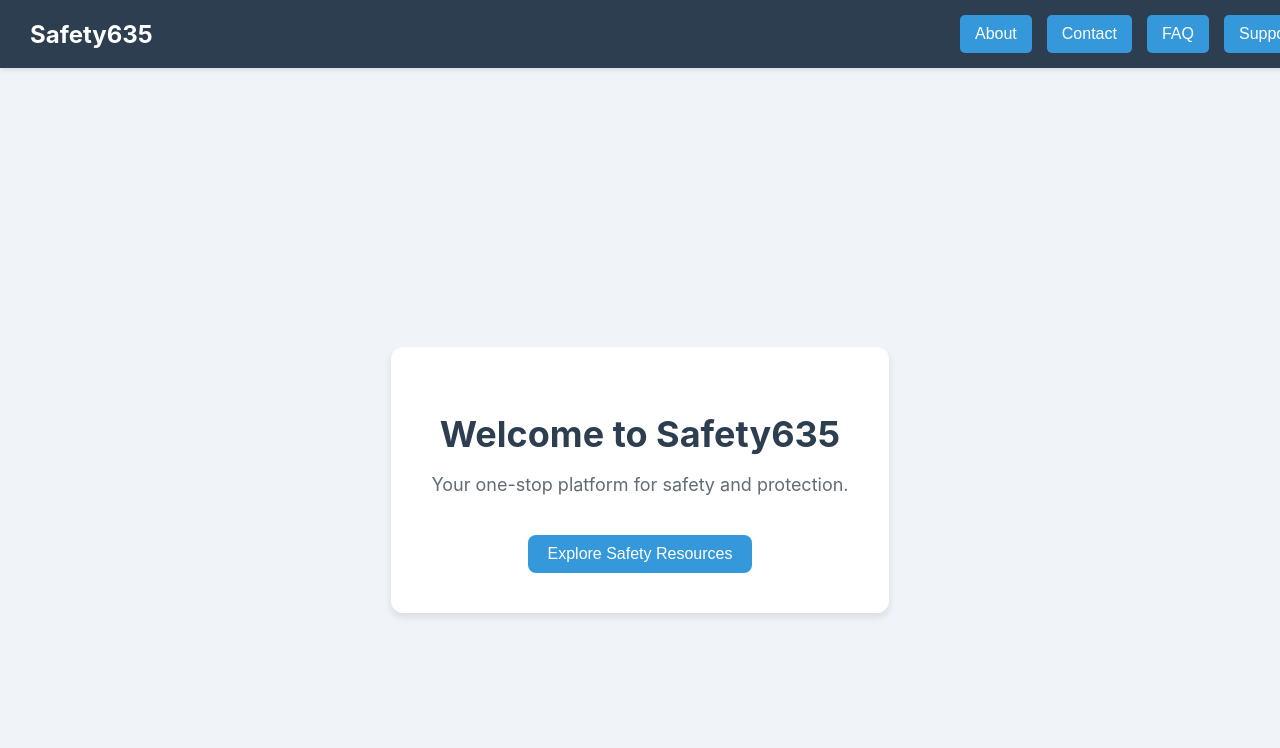
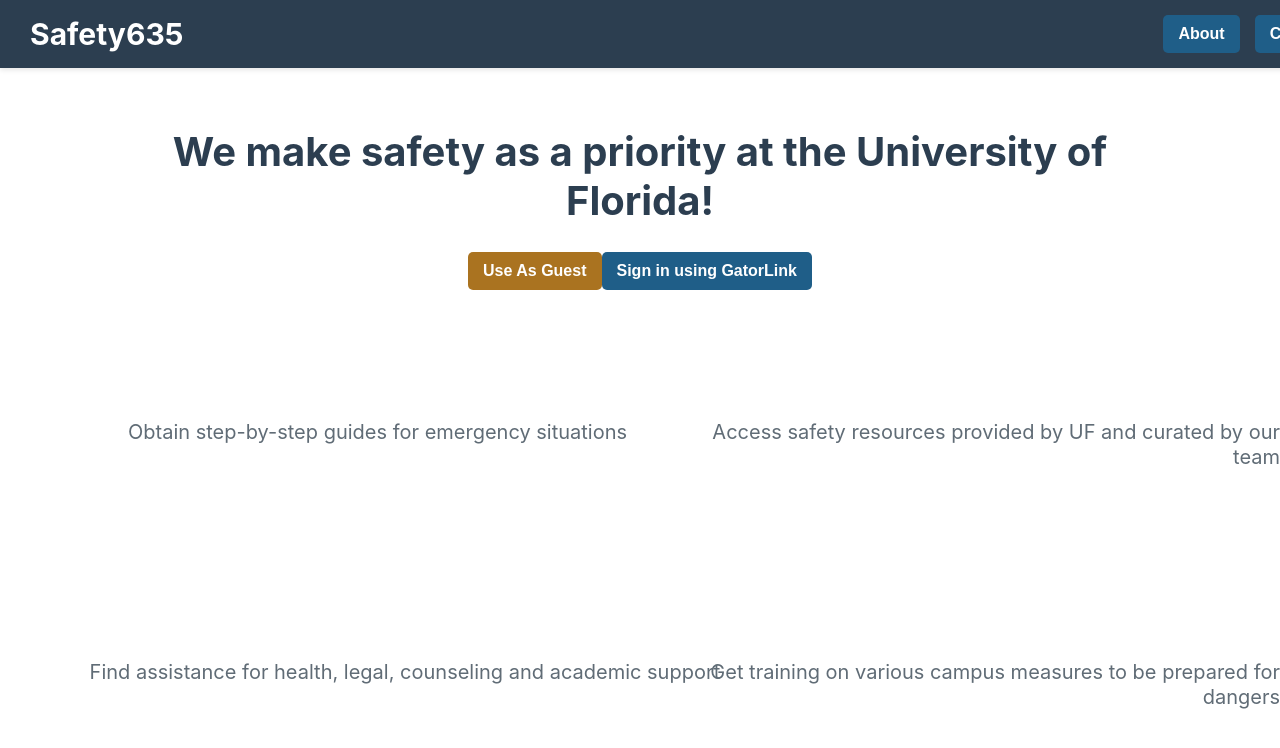
Before and after one commit to Lin-Selina/Safety365, a React (Create React App) app: page / in a window 1280 px wide. Shown: the top 748 px of the page. Built offline with nearby package versions, Linux system fonts and the light colour scheme.

Commit message:
Style the Welcome and Home Pages

```diff
--- a/src/App.css
+++ b/src/App.css
@@ -1,11 +1,10 @@
-/* Header */
-.header {
+.header { /* Header at the top */
   position: fixed;
   top: 0;
   left: 0;
   width: 100%;
   display: flex;
-  justify-content: space-between;
+  justify-content: flex-start;
   align-items: center;
   background-color: #2c3e50;
   padding: 15px 30px;
@@ -14,11 +13,11 @@
   z-index: 1000;
 }
 
-.logo {
-  font-size: 24px;
+.logo { /* Logo styling which is at the top left */
+  font-size: 30px;
   font-weight: bold;
   color: white;
-  text-decoration: none; /* Removes underline */
+  text-decoration: none;
   cursor: pointer;
 }
 
@@ -26,29 +25,29 @@
   text-decoration: underline;
 }
 
-.nav-buttons {
+.nav-buttons { /* Styling of the buttons in the header*/
   display: flex;
   gap: 15px;
+  margin-left: 980px;
 }
 
-.nav-button {
+.nav-button { /* Text styling for the header buttons */
   padding: 10px 15px;
-  background-color: #3498db;
+  background-color: #1f5e88;
   color: white;
   border: none;
   border-radius: 5px;
   cursor: pointer;
   font-size: 16px;
+  font-weight: bold;
 }
 
 .nav-button:hover {
   background-color: #2980b9;
 }
 
-/* Main Content */
-.app-container {
+.app-container { /* background styling */
   text-align: center;
-  padding: 80px 20px; /* Ensures content does not overlap with fixed header */
   background-color: #f0f4f8;
   min-height: 100vh;
   display: flex;
@@ -57,7 +56,7 @@
   align-items: center;
 }
 
-.welcome-header {
+.home-header {
   background: #ffffff;
   padding: 40px;
   border-radius: 12px;
@@ -65,13 +64,13 @@
   max-width: 600px;
 }
 
-.welcome-header h1 {
+.home-header h1 {
   color: #2c3e50;
   font-size: 36px;
   margin-bottom: 10px;
 }
 
-.welcome-header p {
+.home-header p {
   font-size: 18px;
   color: #606c76;
   margin-bottom: 20px;
@@ -90,7 +89,7 @@
 
 .explore-button, .back-button {
   padding: 10px 20px;
-  background-color: #3498db;
+  background-color: #1f5e88;
   color: white;
   font-size: 16px;
   border: none;
@@ -103,8 +102,74 @@
   background-color: #2980b9;
 }
 
-/* Blank Pages */
 .blank-page {
   text-align: center;
   padding: 100px;
 }
+
+.welcome-heading { /* Styling for the Welcome.js heading */
+  font-size: 40px;
+  font-weight: bold;
+  color: #2c3e50;
+}
+
+.welcome-buttons { /* Styling of the buttons in Welcome.js*/
+  display: flex;
+  gap: 15px;
+  margin-left: 980px;
+}
+
+.welcome-button { /* Text styling for the Welcome.js buttons */
+  padding: 10px 15px;
+  background-color: #aa7320;
+  color: white;
+  border: none;
+  border-radius: 5px;
+  cursor: pointer;
+  font-size: 16px;
+  font-weight: bold;
+}
+
+.welcome-button:hover {
+  background-color: #b68941;
+}
+
+.welcome-paragraph1 { /* Styling for the Welcome.js paragraph 1*/
+  font-size: 20px;
+  color: #606c76;
+  line-height: 25px;
+  text-align: left;
+  position: absolute;
+  top: 50%;
+  left: 10%;
+}
+
+.welcome-paragraph2 { /* Styling for the Welcome.js paragraph 2*/
+  font-size: 20px;
+  color: #606c76;
+  line-height: 25px;
+  text-align: right;
+  position: absolute;
+  top: 50%;
+  left: 53%;
+}
+
+.welcome-paragraph3 { /* Styling for the Welcome.js paragraph 3*/
+  font-size: 20px;
+  color: #606c76;
+  line-height: 25px;
+  text-align: right;
+  position: absolute;
+  top: 80%;
+  left: 7%;
+}
+
+.welcome-paragraph4 { /* Styling for the Welcome.js paragraph 4*/
+  font-size: 20px;
+  color: #606c76;
+  line-height: 25px;
+  text-align: right;
+  position: absolute;
+  top: 80%;
+  left: 53%;
+}
--- a/src/App.js
+++ b/src/App.js
@@ -1,23 +1,27 @@
 import React from 'react';
 import { BrowserRouter as Router, Routes, Route } from 'react-router-dom';
 import Home from './pages/Home';
+import Welcome from './pages/Welcome';
 import Resources from './pages/Resources';
 import About from './pages/About';
 import Contact from './pages/Contact';
 import FAQ from './pages/FAQ';
 import Support from './pages/Support';
+import Gatorlink from './pages/Gatorlink';
 import './App.css';
 
 function App() {
   return (
     <Router>
       <Routes>
-        <Route path="/" element={<Home />} />
+        <Route path="/" element={<Welcome />} />
+        <Route path="/home" element={<Home />} />
         <Route path="/resources" element={<Resources />} />
         <Route path="/about" element={<About />} />
         <Route path="/contact" element={<Contact />} />
         <Route path="/faq" element={<FAQ />} />
         <Route path="/support" element={<Support />} />
+        <Route path="/gatorlink" element={<Gatorlink />} />
       </Routes>
     </Router>
   );
--- a/src/components/Header.js
+++ b/src/components/Header.js
@@ -1,6 +1,6 @@
 import React from 'react';
 import { Link } from 'react-router-dom';
-import '../App.css'; // Ensure styles are applied
+import '../App.css';
 
 function Header() {
   return (
--- /dev/null
+++ b/src/pages/Gatorlink.js
@@ -0,0 +1,22 @@
+import React from 'react';
+import { useNavigate } from 'react-router-dom';
+import '../App.css';
+import Header from '../components/Header';
+
+function Gatorlink() {
+  const navigate = useNavigate();
+
+  const handleLoginClick = () => {
+    navigate('/home');
+  };
+
+  return (
+    <div className="blank-page">
+      <Header />
+      <h1>Login</h1>
+      <button className="nav-button" onClick={handleLoginClick}>Login</button>
+    </div>
+  );
+}
+
+export default Gatorlink;
--- a/src/pages/Home.js
+++ b/src/pages/Home.js
@@ -7,7 +7,7 @@
   return (
     <div className="app-container">
       <Header />
-      <header className="welcome-header">
+      <header className="home-header">
         <h1>Welcome to Safety635</h1>
         <p>Your one-stop platform for safety and protection.</p>
         <Link to="/resources">
--- /dev/null
+++ b/src/pages/Welcome.js
@@ -0,0 +1,31 @@
+import React from 'react';
+import { useNavigate } from 'react-router-dom';
+import '../App.css';
+import Header from '../components/Header';
+
+function Welcome() {
+  const navigate = useNavigate();
+
+  const handleGuestClick = () => {
+    navigate('/home');
+  };
+
+  const handleSignInClick = () => {
+    navigate('/gatorlink');
+  };
+
+  return (
+    <div className="blank-page">
+      <Header />
+      <h1 className="welcome-heading">We make safety as a priority at the University of Florida!</h1>
+      <button className="welcome-button" onClick={handleGuestClick}>Use As Guest</button>
+      <button className="nav-button" onClick={handleSignInClick}>Sign in using GatorLink</button>
+      <p className="welcome-paragraph1">Obtain step-by-step guides for emergency situations</p>
+      <p className="welcome-paragraph2">Access safety resources provided by UF and curated by our team</p>
+      <p className="welcome-paragraph3">Find assistance for health, legal, counseling and academic support</p>
+      <p className="welcome-paragraph4">Get training on various campus measures to be prepared for dangers</p>
+    </div>
+  );
+}
+
+export default Welcome;
```
